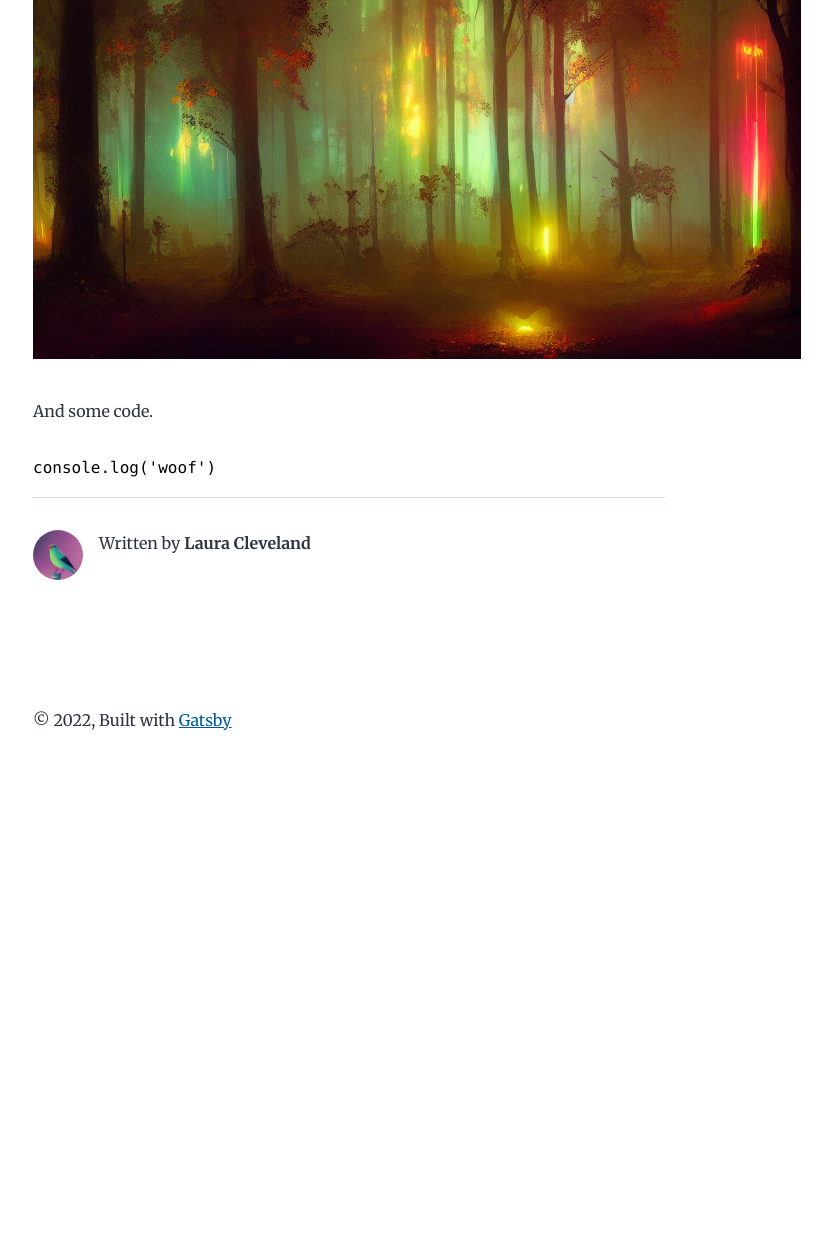
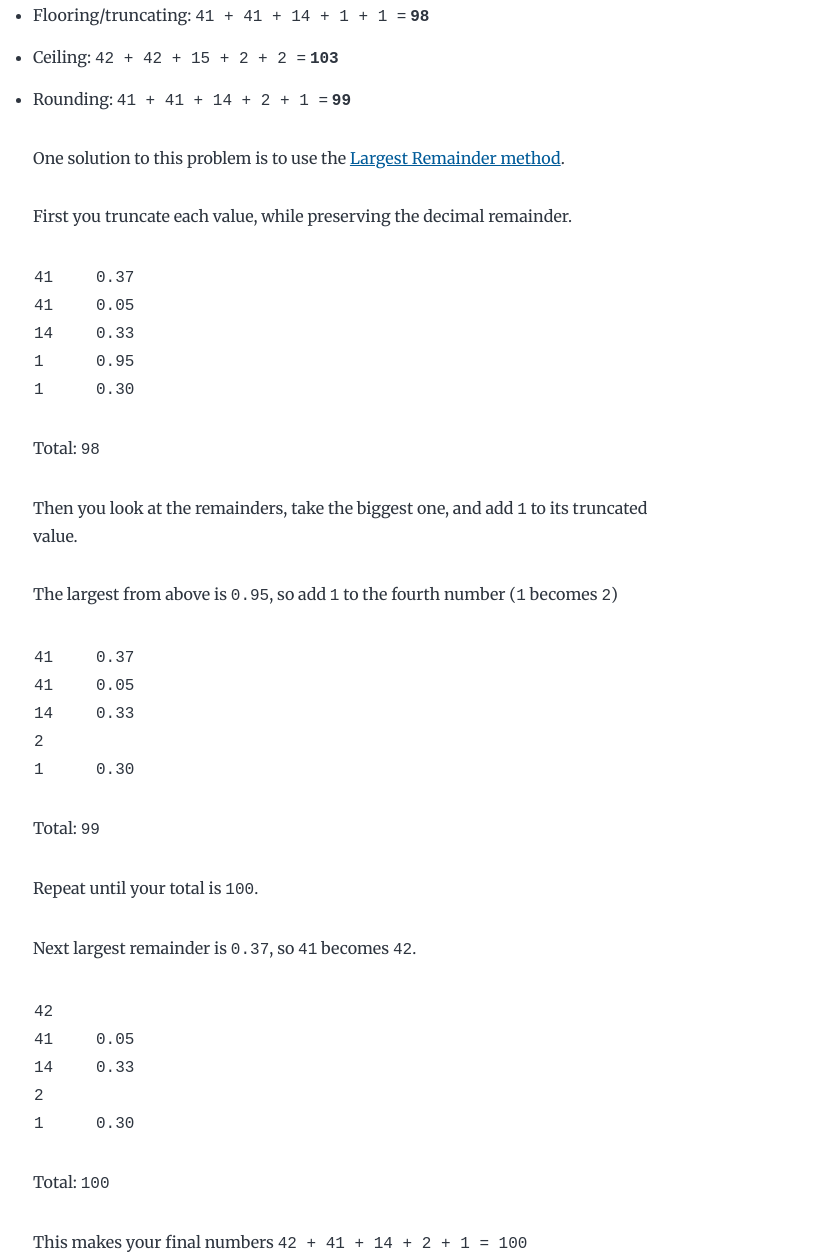
Before and after one commit to laurakcleve/coding-blog, a Gatsby site: page /rounding/ in a window 1280 px wide. Shown: the part 451-1711 px from the top of the page, without its empty margins (291-1123 px from the left). Before the commit the page ends 1247 px from the top, so only its background shows below. Built offline with nearby package versions, Linux system fonts and the light colour scheme; Gatsby itself is replaced by a stand-in of ours; some packages are replaced by stand-ins of ours.

Commit message:
Add rounding percentages post

````diff
--- a/content/blog/rounding/index.md
+++ b/content/blog/rounding/index.md
@@ -1,15 +1,100 @@
 ---
-title: Rounding
+title: 'Rounding percentages to add up to 100%'
 date: '2022-09-11'
-description: 'Description'
+description: 'When floor/truncate, ceiling, and round give you sums that are too big or small.'
 ---
 
-Here is a picture.
+Problem: you have a collection of exact percentages that add up to 100, and you want to round them to whole numbers. However, some sets of numbers will not add up to 100 whether you round, floor, or ceiling them.
 
-![A picture](./images/pic.png)
+Example: `41.37 + 41.05 + 14.33 + 1.95 + 1.30 =` **`100`**
 
-And some code.
+- Flooring/truncating: `41 + 41 + 14 + 1 + 1 =` **`98`**
+- Ceiling: `42 + 42 + 15 + 2 + 2 =` **`103`**
+- Rounding: `41 + 41 + 14 + 2 + 1 =` **`99`**
+
+One solution to this problem is to use the [Largest Remainder method](https://www.wikiwand.com/en/Largest_remainder_method).
+
+First you truncate each value, while preserving the decimal remainder.
+
+| <div style="width:60px"></div> |        |
+| :----------------------------- | :----- |
+| `41`                           | `0.37` |
+| `41`                           | `0.05` |
+| `14`                           | `0.33` |
+| `1`                            | `0.95` |
+| `1`                            | `0.30` |
+
+Total: `98`
+
+Then you look at the remainders, take the biggest one, and add `1` to its truncated value.
+
+The largest from above is `0.95`, so add `1` to the fourth number (`1` becomes `2`)
+
+| <div style="width:60px"></div> |        |
+| :----------------------------- | :----- |
+| `41`                           | `0.37` |
+| `41`                           | `0.05` |
+| `14`                           | `0.33` |
+| `2`                            |        |
+| `1`                            | `0.30` |
+
+Total: `99`
+
+Repeat until your total is `100`.
+
+Next largest remainder is `0.37`, so `41` becomes `42`.
+
+| <div style="width:60px"></div> |        |
+| :----------------------------- | :----- |
+| `42`                           |        |
+| `41`                           | `0.05` |
+| `14`                           | `0.33` |
+| `2`                            |        |
+| `1`                            | `0.30` |
+
+Total: `100`
+
+This makes your final numbers `42 + 41 + 14 + 2 + 1 = 100`
+
+Here's an example of the implementation for a collection of star ratings:
 
 ```js
-console.log('woof')
+const ratings = {
+  five: 294,
+  four: 193,
+  three: 23,
+  two: 11,
+  one: 9,
+}
+
+function calcPercentages(ratings) {
+  const totalRatings = sumValues(ratings)
+
+  const truncated = Object.keys(ratings).reduce((acc, curr) => {
+    acc[curr] = Math.trunc((ratings[curr] / totalRatings) * 100)
+    return acc
+  }, {})
+
+  const decimals = Object.entries(ratings)
+    .map(entry => {
+      entry[1] = ((entry[1] / totalRatings) * 100) % 1
+      return entry
+    })
+    .sort((a, b) => b[1] - a[1])
+
+  let totalPercentage = sumValues(truncated)
+
+  let i = 0
+  while (totalPercentage < 100 && i < decimals.length) {
+    truncated[decimals[i][0]]++
+    totalPercentage++
+    i++
+  }
+
+  return truncated
+}
+
+function sumValues(obj) {
+  return Object.values(obj).reduce((acc, curr) => acc + curr, 0)
+}
 ```
--- a/src/style.css
+++ b/src/style.css
@@ -217,14 +217,9 @@ blockquote > ol {
 }
 
 table {
-  width: 100%;
   margin-bottom: var(--spacing-8);
   border-collapse: collapse;
   border-spacing: 0.25rem;
-}
-
-table thead tr th {
-  border-bottom: 1px solid var(--color-accent);
 }
 
 /* Link */
````
